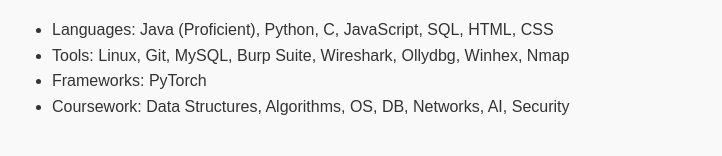
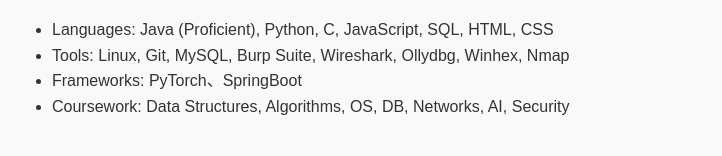
Before and after one commit to haowei-zeng/Haowei-resume, a plain HTML site: page index.html in a window 1280 px wide. Shown: the part 422-578 px from the top of the page, without its empty margins (158-880 px from the left). Drawn offline with Linux system fonts and the light colour scheme.

Commit message:
Update index.html

```diff
--- a/index.html
+++ b/index.html
@@ -43,7 +43,7 @@
     <ul>
       <li>Languages: Java (Proficient), Python, C, JavaScript, SQL, HTML, CSS</li>
       <li>Tools: Linux, Git, MySQL, Burp Suite, Wireshark, Ollydbg, Winhex, Nmap</li>
-      <li>Frameworks: PyTorch</li>
+      <li>Frameworks: PyTorch、SpringBoot</li>
       <li>Coursework: Data Structures, Algorithms, OS, DB, Networks, AI, Security</li>
     </ul>
   </div>
```
